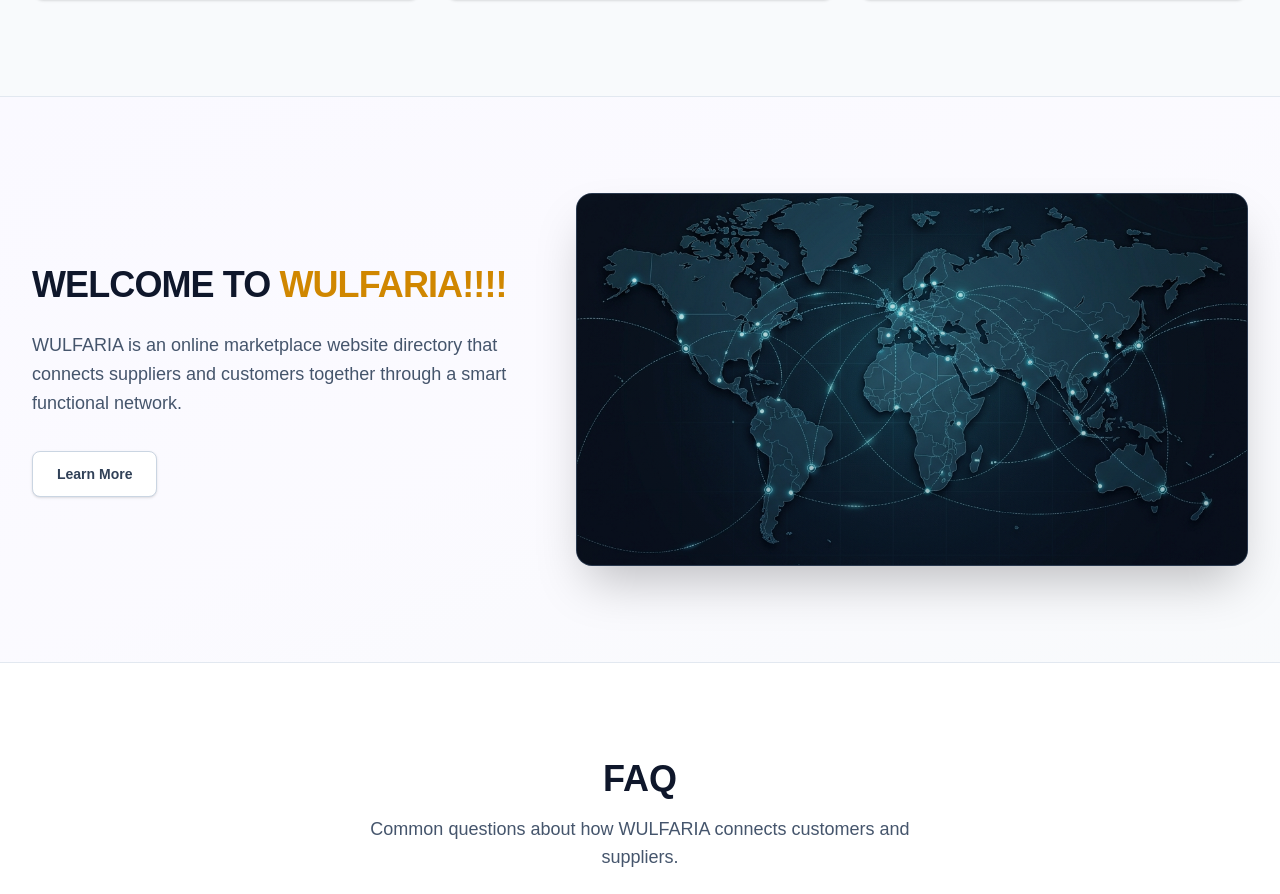
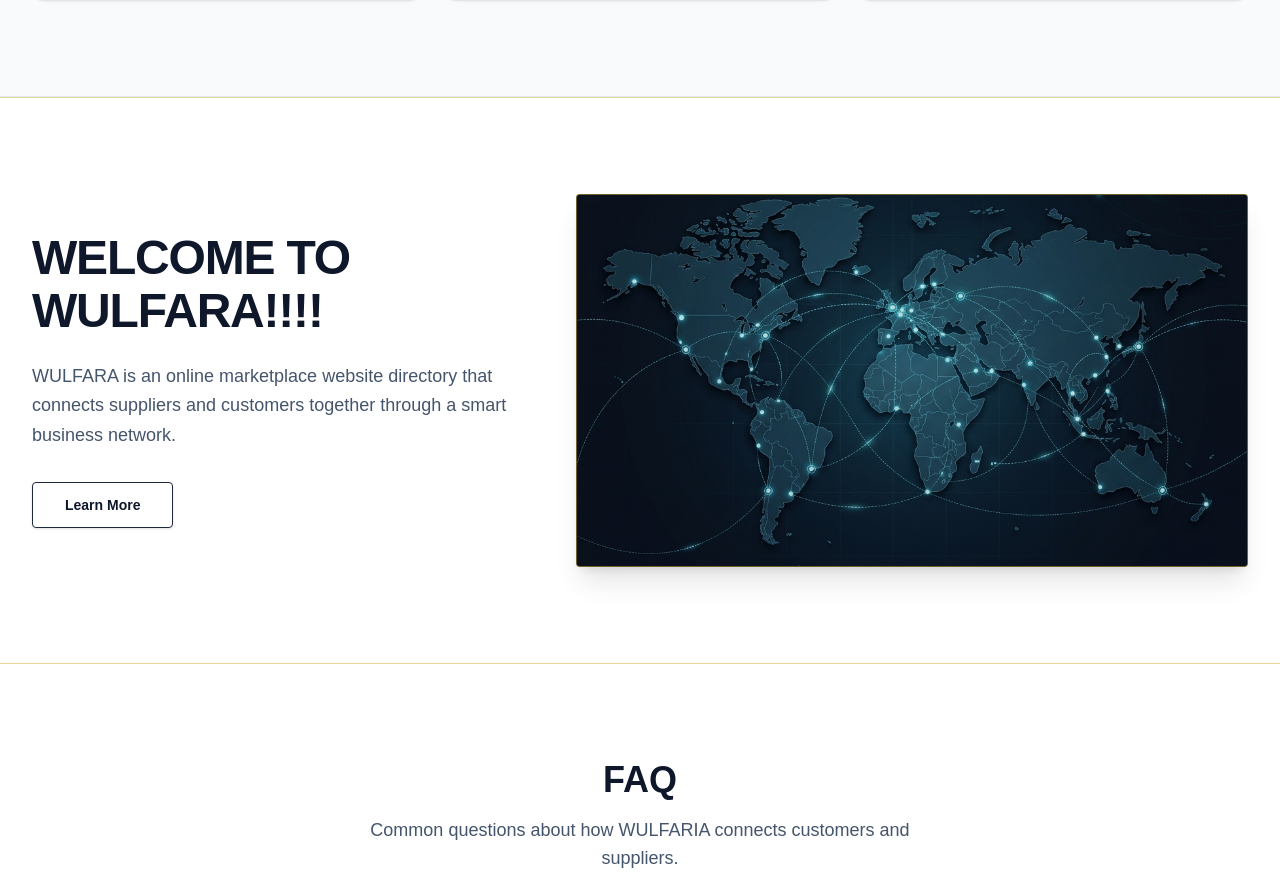
Before and after one commit to iam-rajuan/wulfara-website, a Next.js app: page / in a window 1280 px wide. Shown: the part 1279-2173 px from the top of the page. Built offline with nearby package versions, Linux system fonts and the light colour scheme.

Commit message:
color update

```diff
--- a/src/components/home/Welcome.tsx
+++ b/src/components/home/Welcome.tsx
@@ -5,22 +5,23 @@ import Image from "next/image";
 
 export default function Welcome() {
   return (
-    <section className="bg-gradient-to-br from-violet-50/50 via-[#f5f3ff]/40 to-slate-50 py-16 sm:py-24 overflow-hidden border-b border-slate-200">
-      <div className="mx-auto max-w-7xl px-4 sm:px-6 lg:px-8">
+    <section className="bg-white py-16 sm:py-24 overflow-hidden border-y border-[#D4AF3780]">
+      <div className="mx-auto max-w-[1280px] px-4 sm:px-6 lg:px-8">
         <div className="grid grid-cols-1 items-center gap-12 lg:grid-cols-12">
           {/* Left Text Column */}
           <div className="lg:col-span-5 space-y-6">
-            <h2 className="text-3xl sm:text-4xl font-black tracking-tight text-slate-900 leading-tight">
-              WELCOME TO <span className="text-yellow-600">WULFARIA!!!!</span>
+            <h2 className="text-4xl sm:text-5xl font-black tracking-tight text-slate-900 leading-[1.1] uppercase">
+              WELCOME TO <br />
+              WULFARA!!!!
             </h2>
             <p className="text-base sm:text-lg text-slate-600 leading-relaxed font-normal">
-              WULFARIA is an online marketplace website directory that connects
-              suppliers and customers together through a smart functional network.
+              WULFARA is an online marketplace website directory that connects
+              suppliers and customers together through a smart business network.
             </p>
             <div className="pt-2">
               <a
                 href="#about"
-                className="inline-flex items-center justify-center rounded-lg border border-slate-300 bg-white hover:bg-slate-50 px-6 py-3 text-sm font-bold text-slate-700 shadow-sm hover:shadow-md transition-all hover:border-yellow-500/50 cursor-pointer"
+                className="inline-flex items-center justify-center rounded border border-slate-800 bg-transparent hover:bg-slate-100/50 px-8 py-3 text-sm font-bold text-slate-900 shadow-sm transition-all cursor-pointer"
               >
                 Learn More
               </a>
@@ -29,15 +30,15 @@ export default function Welcome() {
 
           {/* Right Image Column */}
           <div className="lg:col-span-7 flex justify-center lg:justify-end">
-            <div className="relative w-full max-w-2xl aspect-[1.8/1] overflow-hidden rounded-2xl border border-slate-700/80 shadow-2xl bg-[#0b1322]">
+            <div className="relative w-full max-w-2xl aspect-[1.8/1] overflow-hidden rounded border border-[#D4AF3780] shadow-xl bg-[#0b1322]">
               <Image
                 src="/world-map.png"
-                alt="Wulfaria Network World Map"
+                alt="Wulfara Network World Map"
                 fill
-                className="object-cover hover:scale-105 transition-transform duration-500 opacity-90"
+                className="object-cover hover:scale-[1.02] transition-transform duration-500 opacity-90"
                 priority
               />
-              <div className="absolute inset-0 bg-gradient-to-t from-slate-950/20 to-transparent pointer-events-none"></div>
+              <div className="absolute inset-0 bg-gradient-to-t from-slate-950/10 to-transparent pointer-events-none"></div>
             </div>
           </div>
         </div>
```
